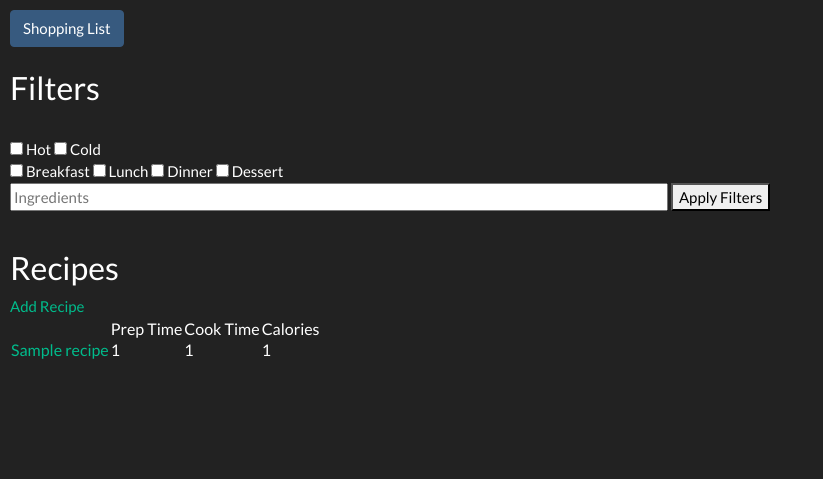
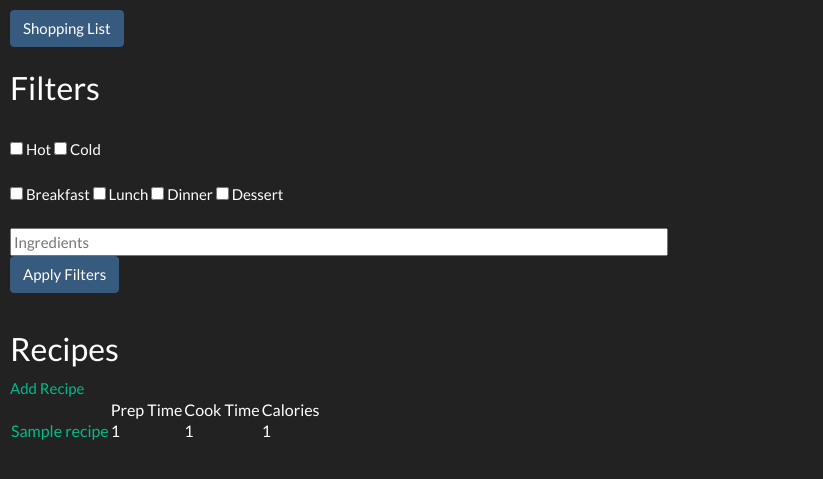
Before and after one commit to gbernich/flask_cookbook, a Flask app: page / in a window 1280 px wide. Shown: the top 479 px of the page, without its empty margins (0-823 px from the left). Run offline with Flask 2, Linux system fonts and the light colour scheme; tables that the repository leaves empty hold one stand-in row (values such as "Sample post"); some libraries are stand-ins or nearby versions.

Commit message:
Formatted apply filters button

```diff
--- a/templates/index.html
+++ b/templates/index.html
@@ -16,16 +16,16 @@
 <form method="post" action="">
 
 	<input type="checkbox" name="hot_cold_hot" {{ filters['hot_cold_hot'] }} /> <span>Hot</span>
-	<input type="checkbox" name="hot_cold_cold" {{ filters['hot_cold_cold'] }} /> <span>Cold</span><br>
+	<input type="checkbox" name="hot_cold_cold" {{ filters['hot_cold_cold'] }} /> <span>Cold</span><br><br>
 
 	<input type="checkbox" name="meal_type_breakfast" {{ filters['meal_type_breakfast'] }} /> <span>Breakfast</span>
 	<input type="checkbox" name="meal_type_lunch"     {{ filters['meal_type_lunch'] }} /> <span>Lunch</span>
 	<input type="checkbox" name="meal_type_dinner"    {{ filters['meal_type_dinner'] }} /> <span>Dinner</span>
-	<input type="checkbox" name="meal_type_dessert"   {{ filters['meal_type_dessert'] }} /> <span>Dessert</span><br>
+	<input type="checkbox" name="meal_type_dessert"   {{ filters['meal_type_dessert'] }} /> <span>Dessert</span><br><br>
 
-    <input type="text" name="ingredients" placeholder="Ingredients" size="80">
+    <input type="text" name="ingredients" placeholder="Ingredients" size="80"><br>
 
-    <button type="submit" name="submit">Apply Filters</button>
+    <button type="submit" name="submit" class="btn btn-primary" role="button">Apply Filters</button>
 </form>
 
 <br>
```
